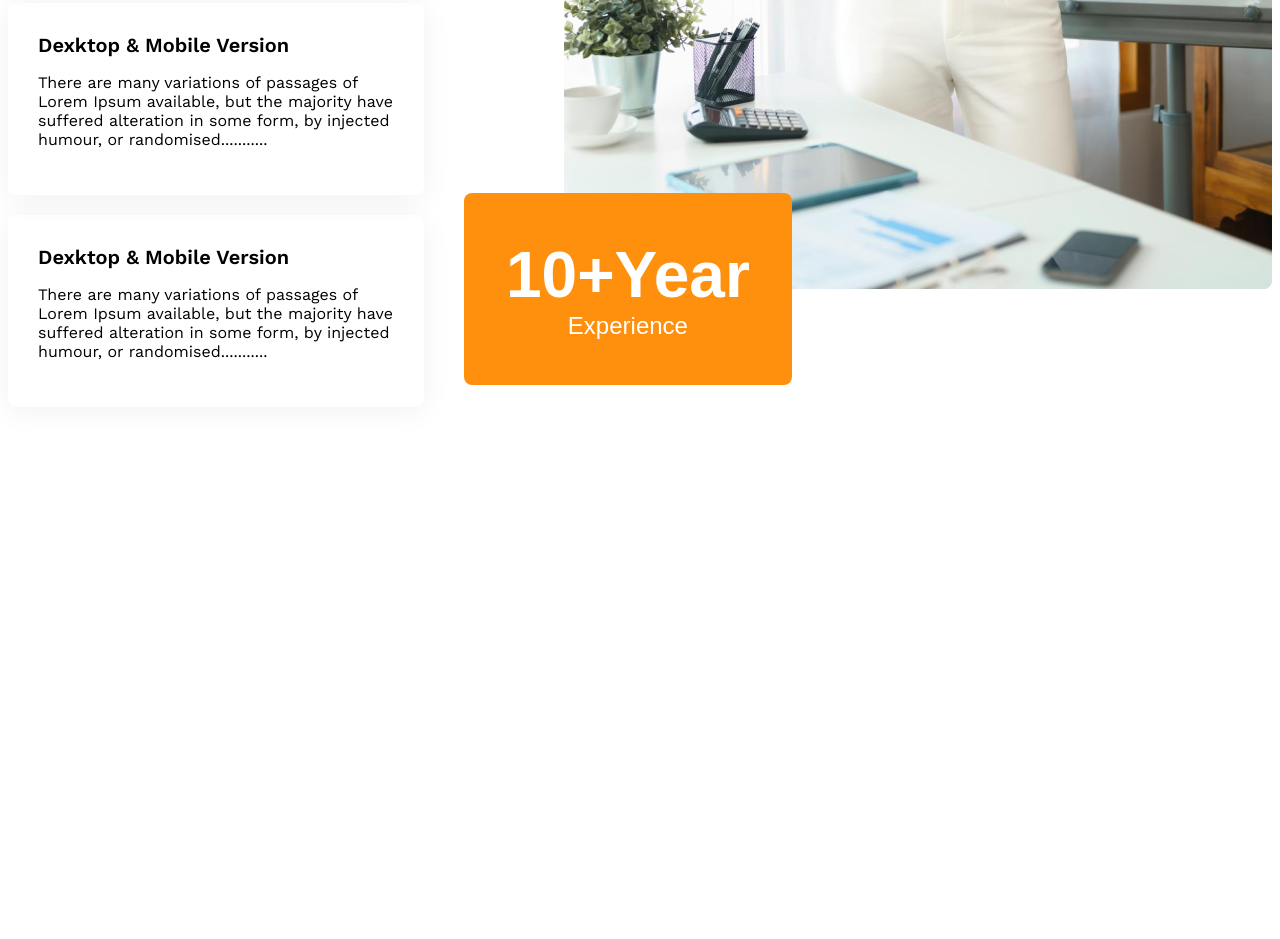
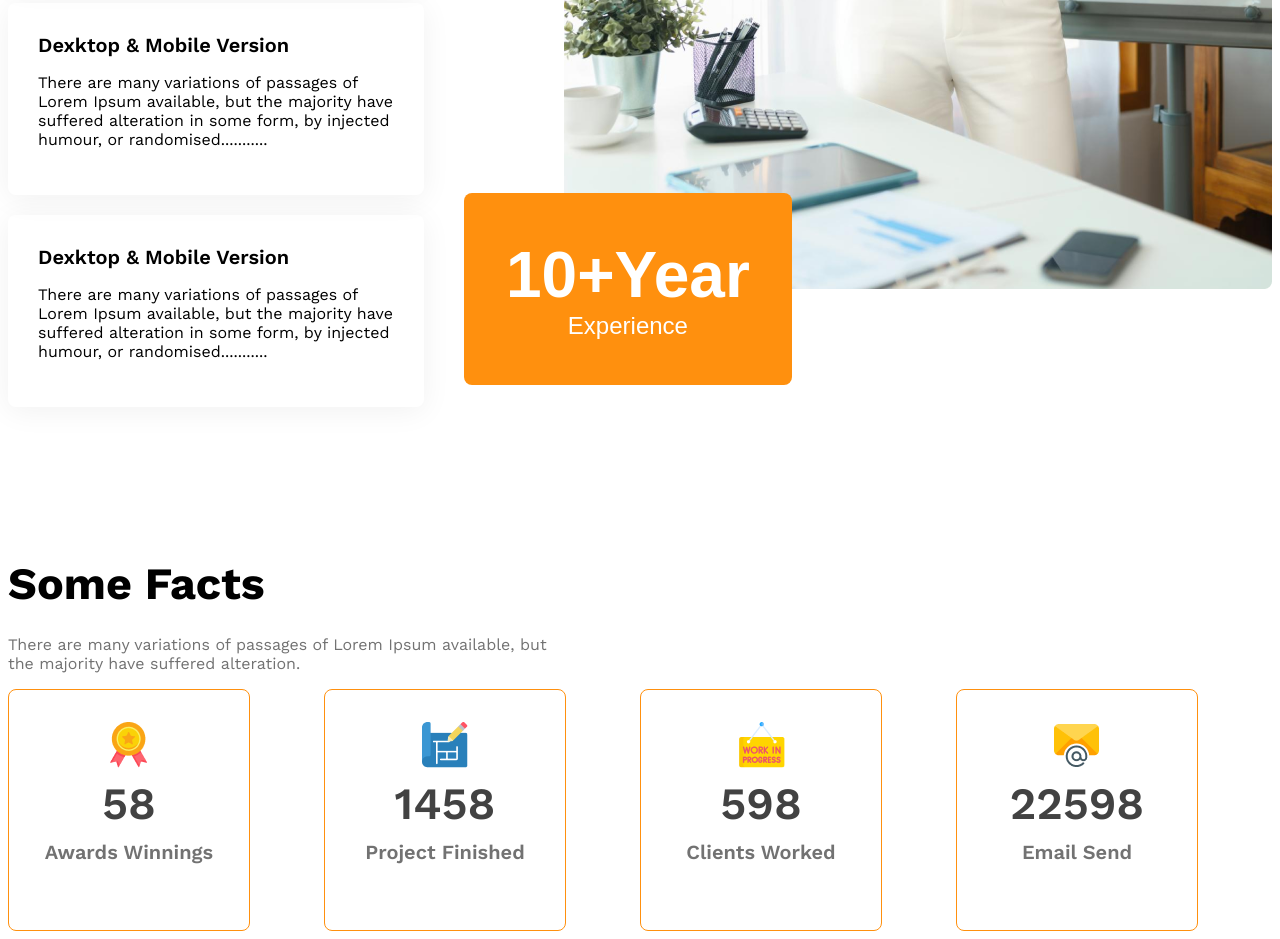
Before and after one commit to Salman472/third-project, a plain HTML site: page third-project/index.html in a window 1280 px wide. Shown: the part 2836-3775 px from the top of the page. Before the commit the page ends 3271 px from the top, so only its background shows below. Drawn offline with nearby package versions, Linux system fonts and the light colour scheme; a web font is replaced by a local one.

Commit message:
this is my fourth commit

```diff
--- a/third-project/index.html
+++ b/third-project/index.html
@@ -46,7 +46,7 @@
                 <button class="btn-primary center">Explore More</button>
             </div>
         </section>
-        <!-- feature section -->
+
          <section class="feature display-flex">
             <div>
             <h1 id="featur-title" class="feature-title">
@@ -90,6 +90,50 @@
             </button>
         </div>
          </section>
+
+         <section class="some-facts">
+            <h3 class="feature-title">Some Facts</h3>
+            <p class="dark-3 facts-description" >
+                There are many variations of passages of Lorem Ipsum available, but the majority have suffered alteration.
+            </p>
+            <!-- .facts-container>.fact*4>img.facts-icon+h4.facts-number+h5.facts-name -->
+             <div class="facts-container">
+
+
+                <div class="fact display-flex">
+                    <div>
+                        <img src="/images/icons/ribon.png" alt="" class="facts-icon">
+                        <h4 class="facts-number dark-2">58</h4>
+                        <h5 class="facts-name dark-3">Awards Winnings</h5>
+                    </div>
+                </div>
+
+                <div class="fact display-flex">
+                    <div>
+                        <img src="/images/icons/projects.png" alt="" class="facts-icon">
+                    <h4 class="facts-number dark-2">1458</h4>
+                    <h5 class="facts-name dark-3">Project Finished</h5>
+                    </div>
+                </div>
+
+                <div class="fact display-flex">
+
+                    <div>
+                         <img src="/images/icons/customers.png" alt="" class="facts-icon">
+                    <h4 class="facts-number dark-2">598</h4>
+                    <h5 class="facts-name dark-3">Clients Worked</h5>
+                </div>
+                    </div>
+
+                <div class="fact display-flex">
+                    <div>
+                        <img src="/images/icons/email.png" alt="" class="facts-icon">
+                    <h4 class="facts-number dark-2">22598</h4>
+                    <h5 class="facts-name dark-3">Email Send</h5>
+                    </div>
+                </div>
+             </div>
+         </section>
     </main>
     <footer>
 
--- a/third-project/style.css
+++ b/third-project/style.css
@@ -163,17 +163,46 @@ main>section{
     font-size: 4rem;
     font-weight: 700;
 }
+/* facts section style */
+.facts-description{
+    max-width: 542px;
+    margin-top: -20px;
+}
+.facts-container{
+    display: grid;
+    grid-template-columns: repeat(4, 1fr);
+    /* padding: 45px 35px; */
+}
+.fact{
+    border: 1px solid #FF900E;
+    width: 240px;
+    height: 240px;
+    border-radius: 8px;
+    justify-content: center;
+    align-items: center;
+    text-align: center;
+
+}
+.facts-number{
+    font-weight: 600;
+    font-size: 2.8rem;
+    margin-top: 5px;
+    margin-bottom: 10px;
+}
+.facts-name{
+    font-weight: 600;
+    font-size: 1.25rem;
+    margin-top: 10px;
+}
 
 /* media query */
-/* header responsive */
+/* small device */
 @media screen and (max-width:576px) {
     .navbar{
         flex-direction: column;
     }
 }
 
-/* teams section responsive */
-/* small device */
 @media screen and (max-width:576px) {
     .teams{
         flex-direction: column;
@@ -185,6 +214,7 @@ main>section{
         margin-left: 20px;
     }
 }
+
 @media screen and (max-width:576px) {
     .feature{
         flex-direction: column;
@@ -199,6 +229,8 @@ main>section{
     }
 
 }
+
+
 /* medium device */
 
 @media screen and (min-width:576px) and (max-width:1045px) {
```
